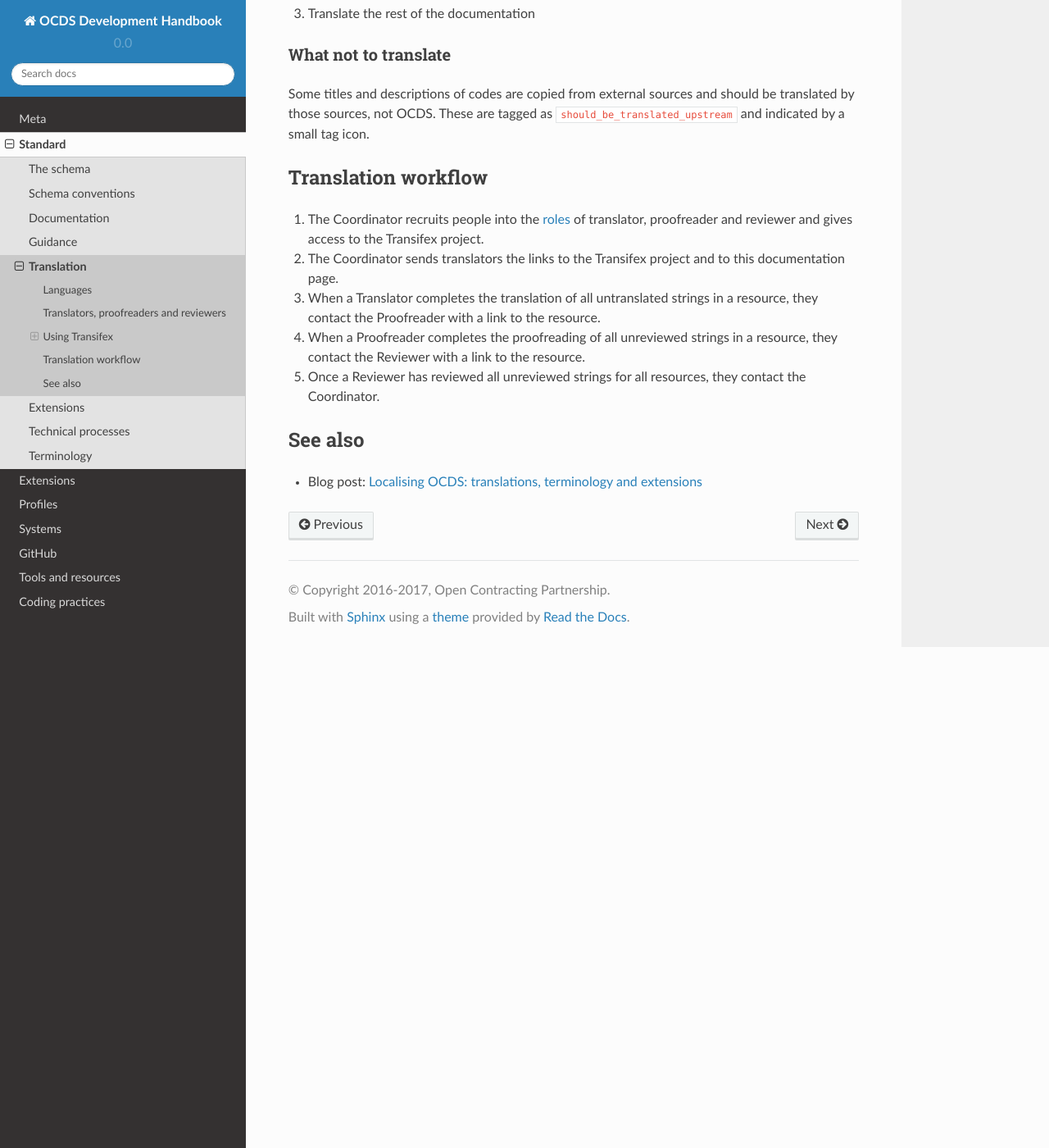
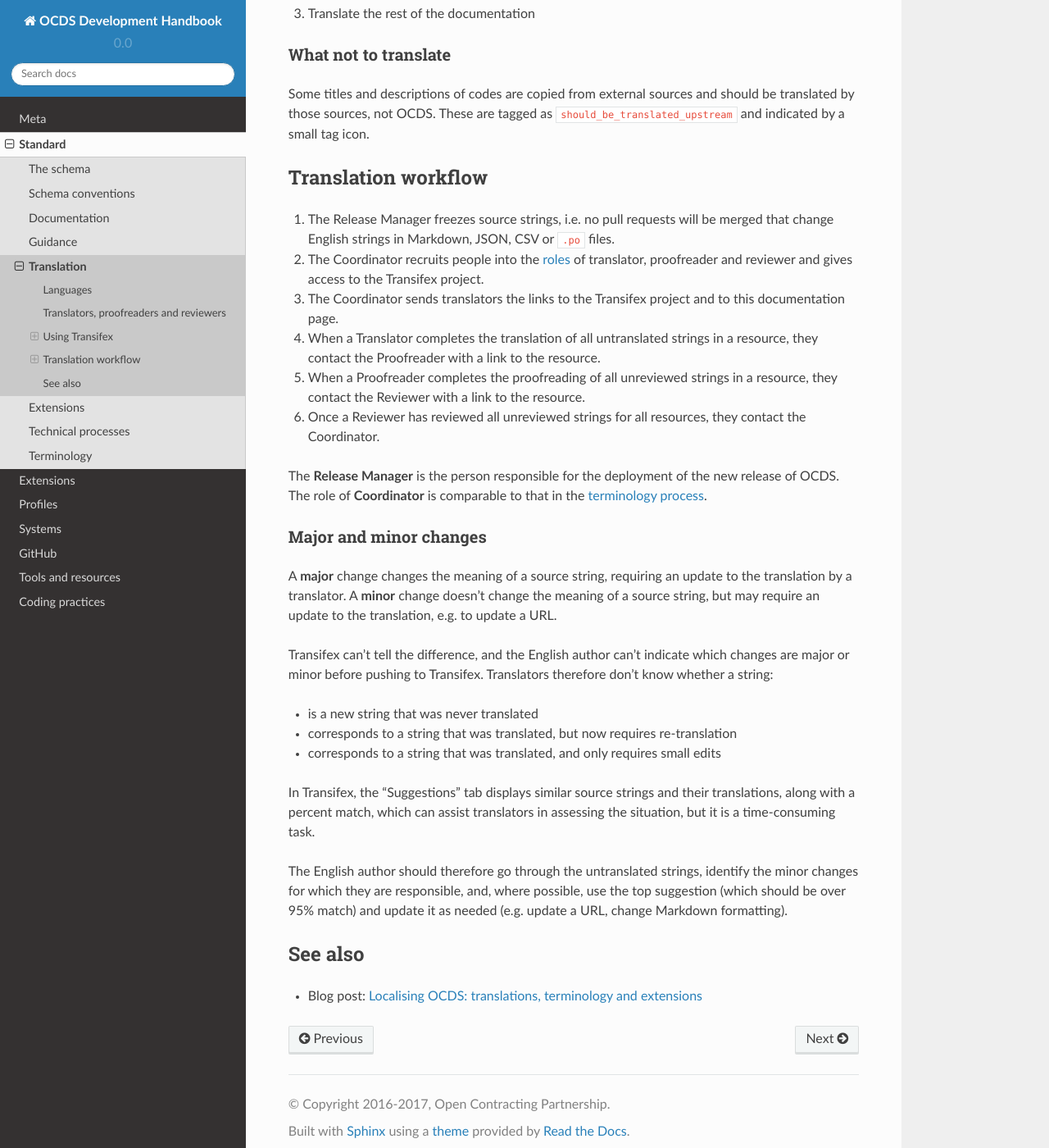
Before and after one commit to open-contracting/standard-development-handbook, a Sphinx documentation site: the page built from docs/standard/translation.md, in a window 1280 px wide and 1400 px high, scrolled down 3147 px. Shown: the whole window at 82% size. Built offline with Sphinx 7.4.7 and the Read the Docs theme 2.0.0, drawn with Linux system fonts in a browser that asks for light colours; some of the changed text lies outside the part shown.

Commit message:
Add note about major and minor changes

```diff
--- a/docs/standard/translation.md
+++ b/docs/standard/translation.md
@@ -103,12 +103,29 @@ Some titles and descriptions of codes are copied from external sources and shoul
 
 ## Translation workflow
 
+1. The Release Manager freezes source strings, i.e. no pull requests will be merged that change English strings in Markdown, JSON, CSV or  `.po` files.
 1. The Coordinator recruits people into the [roles](#translators-proofreaders-and-reviewers) of translator, proofreader and reviewer and gives access to the Transifex project.
 1. The Coordinator sends translators the links to the Transifex project and to this documentation page.
 1. When a Translator completes the translation of all untranslated strings in a resource, they contact the Proofreader with a link to the resource.
 1. When a Proofreader completes the proofreading of all unreviewed strings in a resource, they contact the Reviewer with a link to the resource.
 1. Once a Reviewer has reviewed all unreviewed strings for all resources, they contact the Coordinator.
 
+The **Release Manager** is the person responsible for the deployment of the new release of OCDS. The role of **Coordinator** is comparable to that in the [terminology process](termonology#coordinator).
+
+### Major and minor changes
+
+A **major** change changes the meaning of a source string, requiring an update to the translation by a translator. A **minor** change doesn't change the meaning of a source string, but may require an update to the translation, e.g. to update a URL.
+
+Transifex can't tell the difference, and the English author can't indicate which changes are major or minor before pushing to Transifex. Translators therefore don't know whether a string:
+
+* is a new string that was never translated
+* corresponds to a string that was translated, but now requires re-translation
+* corresponds to a string that was translated, and only requires small edits
+
+In Transifex, the "Suggestions" tab displays similar source strings and their translations, along with a percent match, which can assist translators in assessing the situation, but it is a time-consuming task.
+
+The English author should therefore go through the untranslated strings, identify the minor changes for which they are responsible, and, where possible, use the top suggestion (which should be over 95% match) and update it as needed (e.g. update a URL, change Markdown formatting).
+
 ## See also
 
 * Blog post: [Localising OCDS: translations, terminology and extensions](https://www.open-contracting.org/2016/07/26/localising-ocds-translations-terminology-extensions/)
```
Also changed, not shown: other parts of docs/standard/translation.md (+1 -1 lines), docs/standard/technical/deployment.md (+2 -4 lines).
